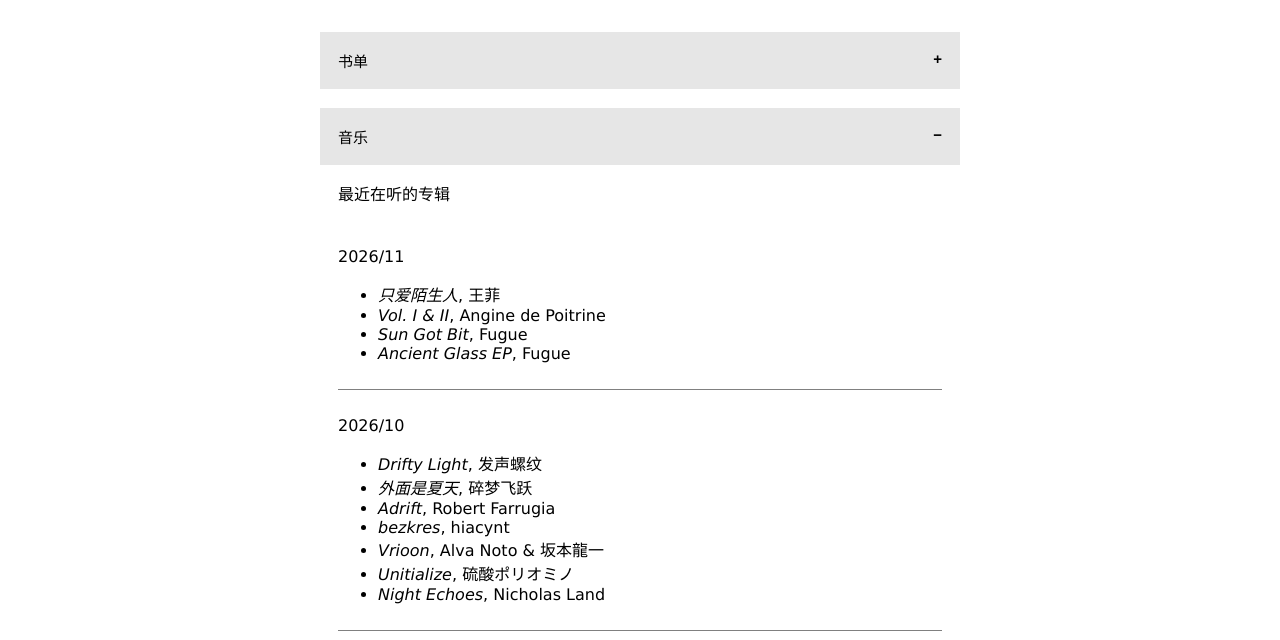
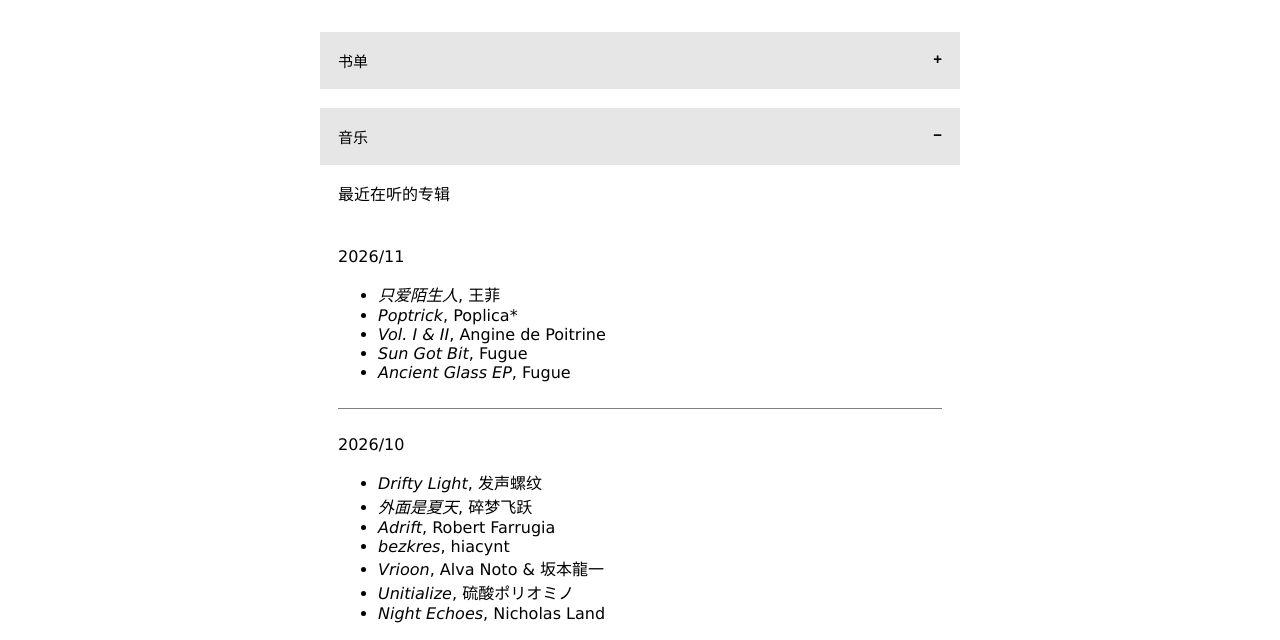
Before and after one commit to SenyuYang-math/SenyuYang-math.github.io, a plain HTML site: page misc.html in a window 1280 px wide. Both pictures are taken after a click on the button "音乐". Shown: the part 160-800 px from the top of the page. Drawn offline with nearby package versions, Linux system fonts and the light colour scheme.

Commit message:
Update misc.html

```diff
--- a/misc.html
+++ b/misc.html
@@ -65,6 +65,7 @@
   <p>2026/11</p>
   <ul>
    <li><i>只爱陌生人</i>, 王菲</li>
+   <li><i>Poptrick</i>, Poplica*</li>
    <li><i>Vol. I & II</i>, Angine de Poitrine</li>
    <li><i>Sun Got Bit</i>, Fugue</li>
    <li><i>Ancient Glass EP</i>, Fugue</li>
```
